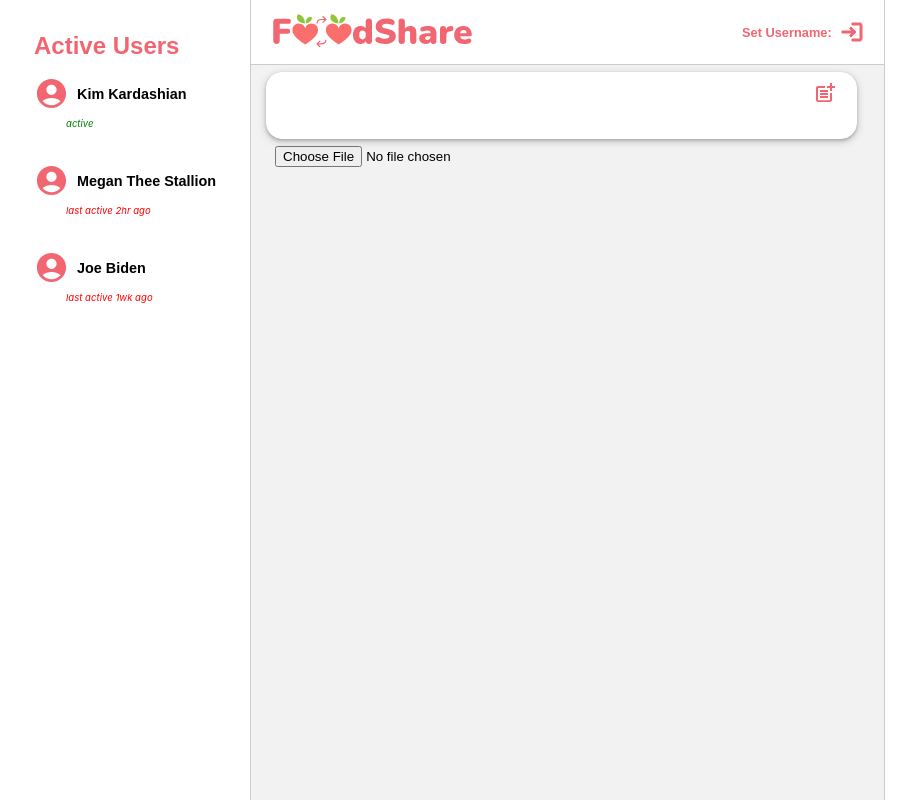
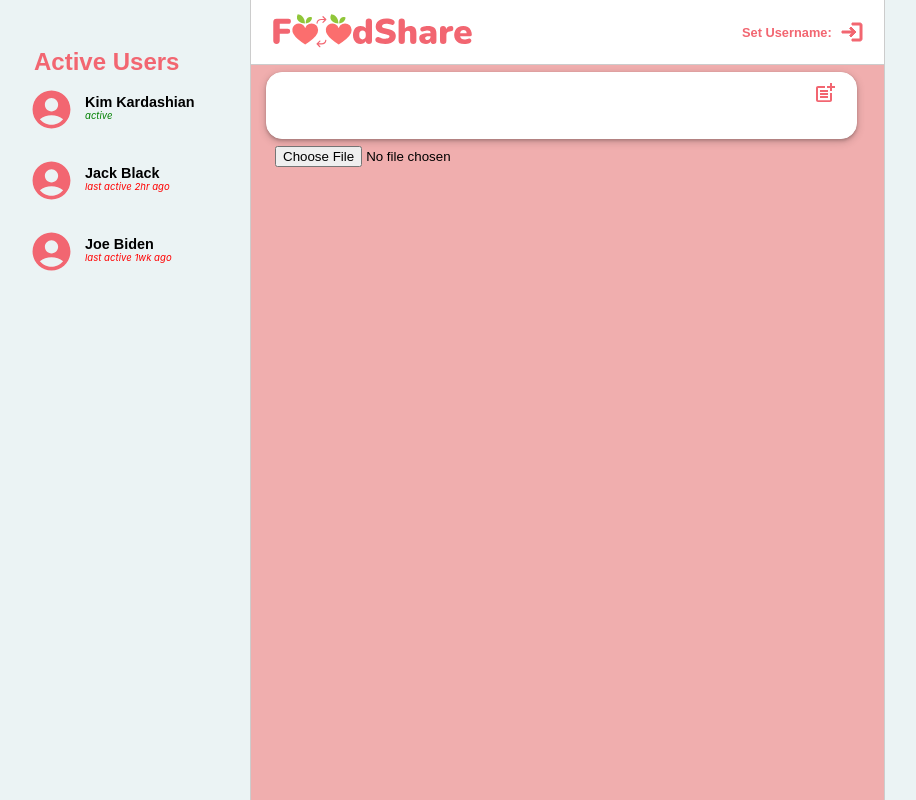
Before and after one commit to eadrapp/foodshare, a React (Create React App) app: page / in a window 1280 px wide. Shown: the whole page, without its empty margins (6-922 px from the left). Built offline with nearby package versions, Linux system fonts and the light colour scheme; the HTML template or start-up script is replaced by a standard one.

Commit message:
updated layout

```diff
--- a/src/components/Layout.css
+++ b/src/components/Layout.css
@@ -1,4 +1,9 @@
+.background{
+    background-color:#ebf3f4;
+}
+
 .item {
+    background-color:#fdb7b7;
     height: 100vh;
     margin: 0 1rem;
     border-left: 1px solid #ccc;
--- a/src/components/Layout.js
+++ b/src/components/Layout.js
@@ -1,20 +1,15 @@
-import React, { useEffect } from "react";
+import React from "react";
 import LeftSidebar from "./LeftSidebar.js";
 import RightSidebar from "./RightSidebar.js";
 import Box from "@mui/material/Box";
 import { Grid, Hidden } from "@mui/material";
 import { useTheme } from "@mui/system";
 import "./Layout.css";
-// import { getUsers } from "../redux/authSlice";
-// import { useDispatch } from "react-redux";
 
 export default function Layout({ children }) {
   const theme = useTheme();
-//   const dispatch = useDispatch();
-//   useEffect(() => {
-//     dispatch(getUsers());
-//   }, [dispatch]);
   return (
+    <div className="background">
     <>
     <Box
       sx={{
@@ -23,7 +18,7 @@ export default function Layout({ children }) {
       }}
     >
       <Grid container>
-        <Grid item xs={1} lg={2}>
+        <Grid item xs={8} lg={2}>
           <LeftSidebar />
         </Grid>
         <Grid item xs={11} lg={10}>
@@ -43,5 +38,6 @@ export default function Layout({ children }) {
       </Grid>
     </Box>
     </>
+    </div>
   );
 }
--- a/src/components/LeftSidebar.css
+++ b/src/components/LeftSidebar.css
@@ -12,30 +12,21 @@
     font-weight: bold;
     margin-right: 0.5rem;
     font-size: 0.9rem;
-    padding-left:0.5rem;
+    padding-top:0.1rem;
 }
 
 .section{
-    margin-top:2rem;
-}
-
-.name{
-    padding-top:1rem;
-    display: flex;
-    align-items: center;
-    padding-bottom:none;
-    margin-bottom:none;
+    margin-top:3rem;
 }
 
 .icon {
-    font-size:large;
+    transform: scale(1.3);
 }
 
 .status{
     color:green;
     font-style: italic;
     font-size: 0.6rem;
-    padding-left:2rem;
     padding-top:none;
 }
 
@@ -43,10 +34,21 @@
     color:red;
     font-style: italic;
     font-size: 0.6rem;
-    padding-left:2rem;
     padding-top:none;
 }
 
 .profile{
     padding-bottom:1rem;
+    padding-top:1rem;
+    display: flex;
+    justify-content: flex-start;
 }
+
+.person{
+    display: flex;
+    flex-direction: column;
+    padding-left: 1rem;
+    margin-left: none;
+    justify-content: flex-start;
+    /* align-items: center; */
+}
--- a/src/components/LeftSidebar.js
+++ b/src/components/LeftSidebar.js
@@ -1,55 +1,46 @@
 import * as React from "react";
 import "./LeftSidebar.css";
-import AccountCircleIcon from '@mui/icons-material/AccountCircle';
-import {
-    Grid,
-    Box,
-    useTheme,
-  } from "@mui/material";
+import AccountCircleIcon from "@mui/icons-material/AccountCircle";
+import { Box, useTheme } from "@mui/material";
 
 export default function LeftSidebar() {
-    const theme =  useTheme();
+  const theme = useTheme();
 
   return (
-        <Grid
-        container
-        direction="column"
-        justifyContent="flex-start"
-        alignItems="flex-start"
-        t={6}
-        l={2}
-        >
-            <Grid>
     <Box className="section">
       <Box>
         <span className="title">Active Users</span>
       </Box>
 
       <Box className="profile">
-                        <Box className="name">
-                            <AccountCircleIcon fontSize="large" className="icon"/>
+        <Box>
+          <AccountCircleIcon fontSize="large" className="icon" />
+        </Box>
+        <div className="person">
           <span className="users">Kim Kardashian</span>
-                        </Box>
           <span className="status">active</span>
+        </div>
       </Box>
 
       <Box className="profile">
         <Box className="name">
-                            <AccountCircleIcon fontSize="large" className="icon"/>
-                            <span className="users">Megan Thee Stallion</span>
+          <AccountCircleIcon fontSize="large" className="icon" />
         </Box>
+        <div className="person">
+          <span className="users">Jack Black</span>
           <span className="status2">last active 2hr ago</span>
+        </div>
       </Box>
 
       <Box className="profile">
         <Box className="name">
-                            <AccountCircleIcon fontSize="large" className="icon"/>
+          <AccountCircleIcon fontSize="large" className="icon" />
+        </Box>
+        <div className="person">
           <span className="users">Joe Biden</span>
-                        </Box>
           <span className="status2">last active 1wk ago</span>
+        </div>
       </Box>
     </Box>
-            </Grid>
-        </Grid>
-    )
+  );
 }
--- a/src/pages/Home.js
+++ b/src/pages/Home.js
@@ -1,6 +1,6 @@
 import { Grid } from "@mui/material";
 import { Box } from "@mui/system";
-import React, { useEffect, useState, useRef } from "react";
+import React, { useState, useRef } from "react";
 import Logo from "./Logo.svg";
 import "./Home.css";
 import LoginForm from "./LoginForm.js";
```
Lines whose indentation alone changed are shown as unchanged.
